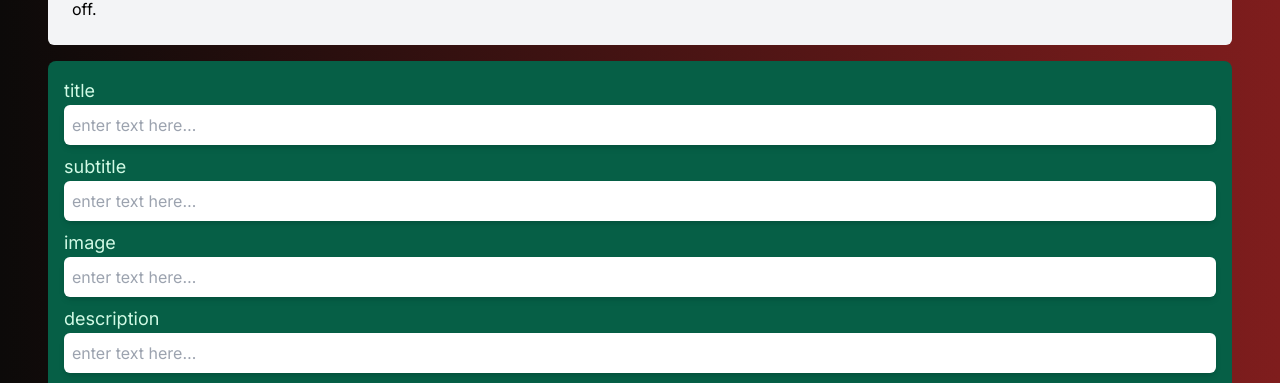
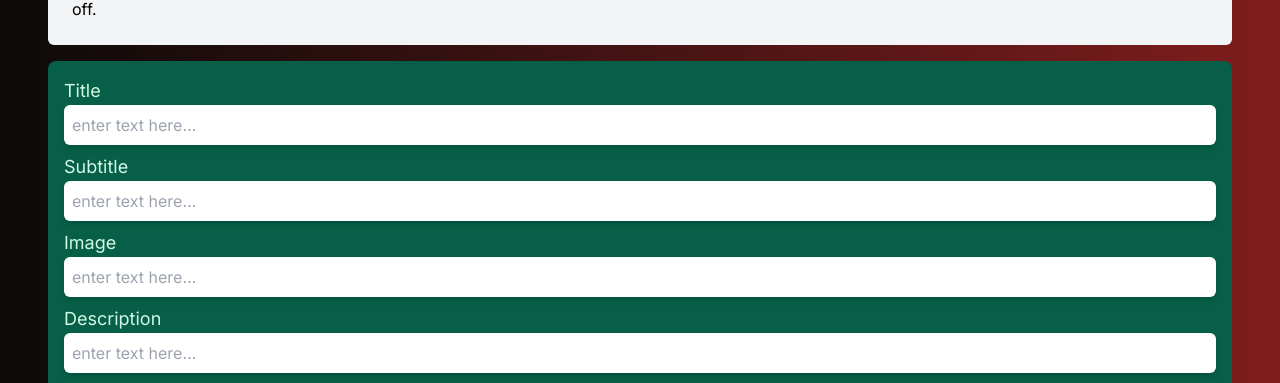
Before and after one commit to Sebastian4lyf44/CSCI31-Final, a Next.js app: page /about in a window 1280 px wide. Shown: the part 243-626 px from the top of the page. Built offline with nearby package versions, Linux system fonts and the light colour scheme.

Commit message:
fixed the card add issue and got rid of router

```diff
--- a/src/app/about/page.js
+++ b/src/app/about/page.js
@@ -1,10 +1,24 @@
-import Image from 'next/image'
-import Navbar from '../components/Navbar'
-import PageTitle from '../components/PageTitle'
-import PageContent from '../components/PageContent'
-import Footer from '../footer'
-import CardForm from '../components/CardForm'
+'use client'
+
+import Image from 'next/image';
+import Navbar from '../components/Navbar';
+import PageTitle from '../components/PageTitle';
+import PageContent from '../components/PageContent';
+import Footer from '../footer';
+import CardForm from '../components/CardForm';
+import React, { useState } from 'react';
+import Card from '../components/Card';
+import { createClient } from '@supabase/supabase-js';
+
+
+
 export default function About() {
+  const [cards, setCards] = useState([]);
+
+  const addCard = (newCard) => {
+    setCards([...cards, newCard]);
+  };
+
   return (
     <div>
       <Navbar />
@@ -14,9 +28,12 @@ export default function About() {
           This Website is all about making the impossible turned possible; While making coding fun and Interactive and
           showing that hard work really does pay off.
         </PageContent>
-        <CardForm />
+        <CardForm onAddCard={addCard} />
+        {cards.map((card, index) => (
+          <Card key={index} {...card} />
+        ))}
       </div>
       <Footer />
     </div>
-  )
+  );
 }
--- a/src/app/components/CardForm.js
+++ b/src/app/components/CardForm.js
@@ -1,42 +1,64 @@
-import { redirect } from 'next/navigation'
+'use client';
+
+//import { redirect } from 'next/navigation'
+import { useRouter } from 'next/router'
 import { insertCard } from '../utils/supabase-client'
 import Button from './Button'
 import Field from './Field'
 import Input from './Input'
 import Label from './Label'
-async function createCard(formData) {
-  'use server'
-  const title = formData.get('title')
-  const subtitle = formData.get('subtitle')
-  const img = formData.get('img')
-  const description = formData.get('description')
-  insertCard(title, subtitle, img, description)
-  redirect('/')
-  // Extract fields from formData and call insertCard
-}
+import { createClient } from '@supabase/supabase-js';
 
-export default function CardForm() {
-  // Render form with action attribute set to createCard
+
+export default function CardForm({ onAddCard }) {
+  //const router = useRouter()
+
+  const handleSubmit = async (event) => {
+    event.preventDefault()
+    const formData = new FormData(event.target)
+
+    // Create an object with the form data
+    const newCard = {
+      title: formData.get('title'),
+      subtitle: formData.get('subtitle'),
+      img: formData.get('img'),
+      description: formData.get('description'),
+    }
+
+    // Call the insertCard function (assuming it's an async operation)
+    await insertCard(newCard)
+
+    // Call the onAddCard function if it's provided
+    if (onAddCard) {
+      onAddCard(newCard)
+    }
+
+    // Optionally, reset the form here
+    event.target.reset()
+
+    // Redirect to the home page (or any other page)
+    //router.push('/')
+  }
+
   return (
-    <form action={createCard} className="p-4 bg-emerald-800 rounded-lg mt-4">
+    <form onSubmit={handleSubmit} className="p-4 bg-emerald-800 rounded-lg mt-4">
       {/* Render Button and Field components with Label and Input */}
       <Field>
-        <Label label="title" /* title label props */ />
-        <Input id="title" name="title" /* title input props */ />
+        <Label label="Title" htmlFor="title" />
+        <Input id="title" name="title" />
       </Field>
       <Field>
-        <Label label="subtitle" /* title label props */ />
-        <Input id="subtitle" name="subtitle" /* title input props */ />
+        <Label label="Subtitle" htmlFor="subtitle" />
+        <Input id="subtitle" name="subtitle" />
       </Field>
       <Field>
-        <Label label="image" /* image label props */ />
-        <Input id="image" name="image" /* image input props */ />
+        <Label label="Image" htmlFor="img" />
+        <Input id="img" name="img" />
       </Field>
       <Field>
-        <Label label="description" /* description label props */ />
-        <Input id="description" name="description" /* description input props */ />
+        <Label label="Description" htmlFor="description" />
+        <Input id="description" name="description" />
       </Field>
-      {/* Repeat for subtitle, img, and description */}
       <div className="mt-4 flex justify-end">
         <Button type="submit">Add Card</Button>
       </div>
--- a/src/app/page.js
+++ b/src/app/page.js
@@ -11,7 +11,6 @@ export const revalidate = 0
 
 export default async function Home() {
   const Cards = await findCards()
-  // console.log(Cards)
   return (
     <div>
       <Navbar />
@@ -25,10 +24,10 @@ export default async function Home() {
             {Cards.map((Card_Data, idx) => (
               <Card
                 key={idx}
-                title={Card_Data.Title}
-                description={Card_Data.Description}
-                img={Card_Data.Image}
-                alt={Card_Data.Subtitle}
+                title={Card_Data.title}
+                description={Card_Data.description}
+                img={Card_Data.img}
+                alt={Card_Data.subtitle}
               />
             ))}
           </div>
--- a/src/app/utils/supabase-client.js
+++ b/src/app/utils/supabase-client.js
@@ -1,13 +1,16 @@
 import { createClient } from '@supabase/supabase-js'
 
 export function getClient() {
-  const supabase = createClient('https://rgssivwiganotufotsrf.supabase.co', process.env.SUPABASE_SERVICE_ROLE_KEY)
+  const supabase = createClient(
+    'https://rgssivwiganotufotsrf.supabase.co',
+    'eyJhbGciOiJIUzI1NiIsInR5cCI6IkpXVCJ9.eyJpc3MiOiJzdXBhYmFzZSIsInJlZiI6InJnc3NpdndpZ2Fub3R1Zm90c3JmIiwicm9sZSI6InNlcnZpY2Vfcm9sZSIsImlhdCI6MTY5OTkyMjIzNSwiZXhwIjoyMDE1NDk4MjM1fQ.OTPbKY8PQSvQ2dYlqRoj_UMhFmb4ygnl6ClYnpvA1MI',
+  )
   return supabase
 }
 // { title, Subtitle, description, img }
 export async function insertCard(card) {
   const supabase = getClient()
-  const { error } = await supabase.from('cards').insert(card)
+  const { error } = await supabase.from('Cards').insert(card)
   console.log('error', error)
 }
 
```
